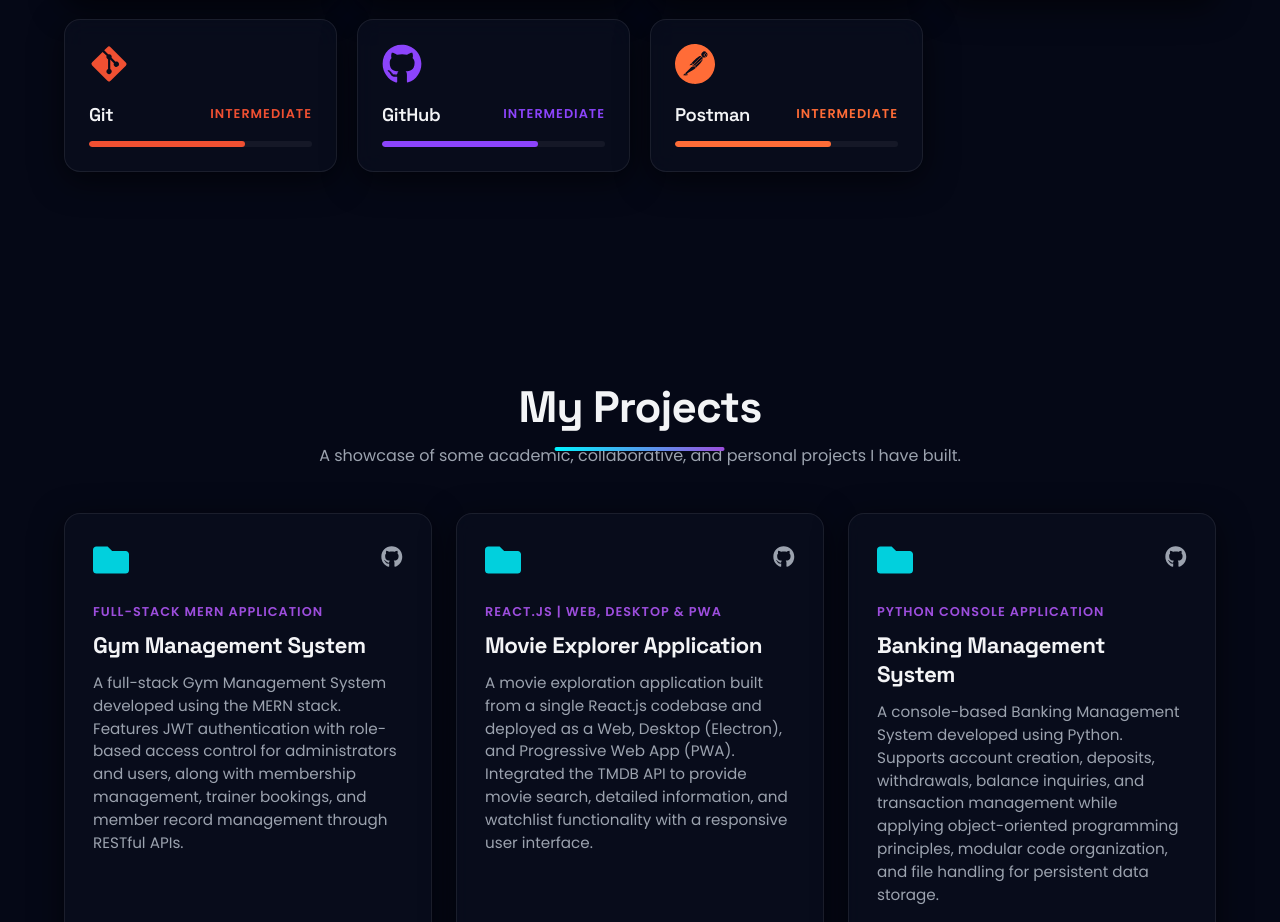
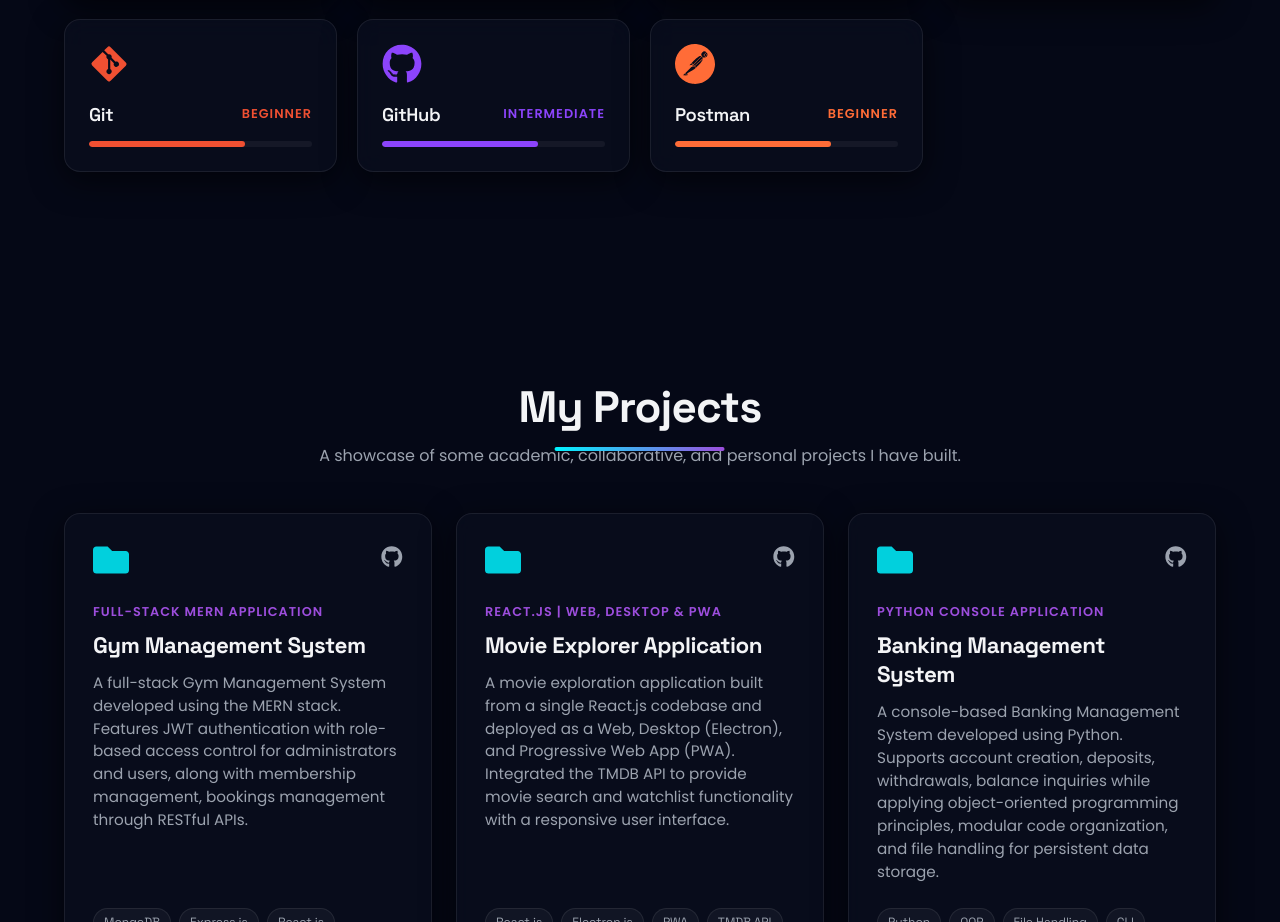
Before and after one commit to nipuninduwaraedu/portfolio, a React (Vite) app: page / in a window 1280 px wide. Shown: the part 2210-3132 px from the top of the page. Built offline with nearby package versions, Linux system fonts and the light colour scheme.

Commit message:
change context

```diff
--- a/src/components/Projects.jsx
+++ b/src/components/Projects.jsx
@@ -8,7 +8,7 @@ export default function Projects() {
       title: "Gym Management System",
       category: "Full-Stack MERN Application",
       description:
-        "A full-stack Gym Management System developed using the MERN stack. Features JWT authentication with role-based access control for administrators and users, along with membership management, trainer bookings, and member record management through RESTful APIs.",
+        "A full-stack Gym Management System developed using the MERN stack. Features JWT authentication with role-based access control for administrators and users, along with membership management, bookings management through RESTful APIs.",
       tags: ["MongoDB", "Express.js", "React.js", "Node.js", "JWT", "REST API"],
       github: "https://github.com/nipuninduwaraedu",
       demo: "#",
@@ -18,7 +18,7 @@ export default function Projects() {
       title: "Movie Explorer Application",
       category: "React.js | Web, Desktop & PWA",
       description:
-        "A movie exploration application built from a single React.js codebase and deployed as a Web, Desktop (Electron), and Progressive Web App (PWA). Integrated the TMDB API to provide movie search, detailed information, and watchlist functionality with a responsive user interface.",
+        "A movie exploration application built from a single React.js codebase and deployed as a Web, Desktop (Electron), and Progressive Web App (PWA). Integrated the TMDB API to provide movie search and watchlist functionality with a responsive user interface.",
       tags: [
         "React.js",
         "Electron.js",
@@ -35,7 +35,7 @@ export default function Projects() {
       title: "Banking Management System",
       category: "Python Console Application",
       description:
-        "A console-based Banking Management System developed using Python. Supports account creation, deposits, withdrawals, balance inquiries, and transaction management while applying object-oriented programming principles, modular code organization, and file handling for persistent data storage.",
+        "A console-based Banking Management System developed using Python. Supports account creation, deposits, withdrawals, balance inquiries while applying object-oriented programming principles, modular code organization, and file handling for persistent data storage.",
       tags: ["Python", "OOP", "File Handling", "CLI", "Data Persistence"],
       github: "https://github.com/nipuninduwaraedu",
       demo: "#",
--- a/src/components/Skills.jsx
+++ b/src/components/Skills.jsx
@@ -15,9 +15,9 @@ export default function Skills() {
     { name: 'Python', icon: <FaPython />, color: '#3776ab', level: 'Intermediate' },
     { name: 'HTML5', icon: <FaHtml5 />, color: '#e34f26', level: 'Intermediate' },
     { name: 'CSS3', icon: <FaCss3Alt />, color: '#1572b6', level: 'Intermediate' },
-    { name: 'Git', icon: <FaGitAlt />, color: '#f05032', level: 'Intermediate' },
+    { name: 'Git', icon: <FaGitAlt />, color: '#f05032', level: 'Beginner' },
     { name: 'GitHub', icon: <FaGithub />, color: '#8c44fc', level: 'Intermediate' },
-    { name: 'Postman', icon: <SiPostman />, color: '#ff6c37', level: 'Intermediate' }
+    { name: 'Postman', icon: <SiPostman />, color: '#ff6c37', level: 'Beginner' }
   ];
 
   const containerVariants = {
```
